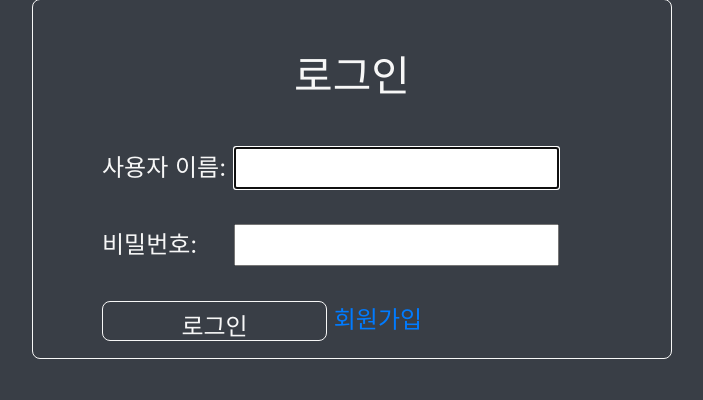
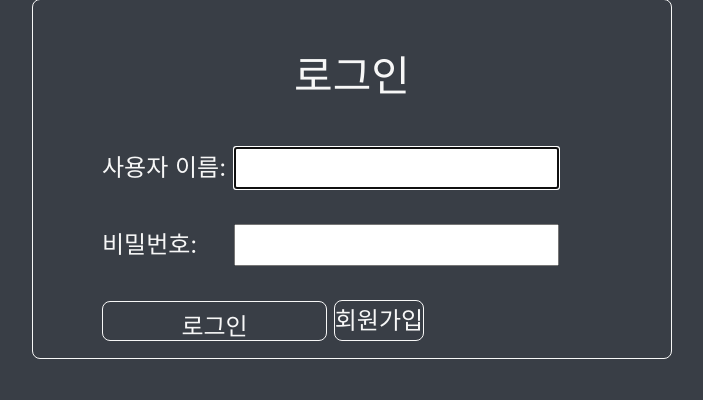
Before and after one commit to jwonp/nas-server-backend, a Django app: page /admin/login/ in a window 1280 px wide. Shown: the part 241-641 px from the top of the page, without its empty margins (288-991 px from the left). Run offline with Django 4.2, Linux system fonts and the light colour scheme; parts of the project's set-up code (start-up, migrations or seed data) failed here and were passed over; some libraries are stand-ins or nearby versions.

Commit message:
test login page

```diff
--- a/server_config/server_config/templates/login.html
+++ b/server_config/server_config/templates/login.html
@@ -12,7 +12,7 @@
                 {% csrf_token %}
                 {{ form.as_p }}
                 <button type="submit" class="style-btn">로그인</button>
-                <a href="https://www.ikiningyou.com/register/">회원가입</a>
+                <a class="style-btn" href="https://www.ikiningyou.com/register/">회원가입</a>
             </form>
         </div>
         </div>
--- a/server_config/static/css/styles.css
+++ b/server_config/static/css/styles.css
@@ -52,6 +52,27 @@ body {
 }
 
 
+.form a {
+    cursor: pointer;
+    color: #F7F7F7;
+    text-decoration: none;
+}
+
+.form a:link {
+    color: #F7F7F7;
+}
+
+.form a:visited {
+    color: #F7F7F7;
+}
+
+.form a:hover {
+    color: #F7F7F7;
+}
+
+.form a:active {
+    color: #F7F7F7;
+}
 
 .form p {
     margin: 0 auto;
```
